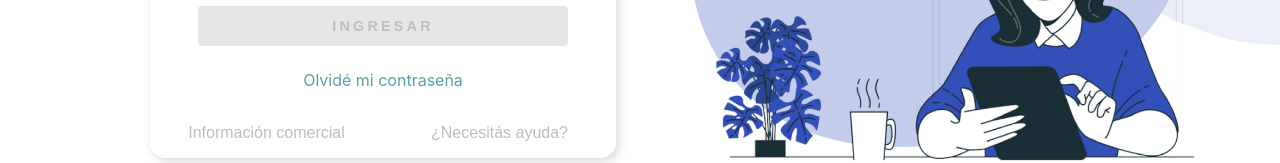
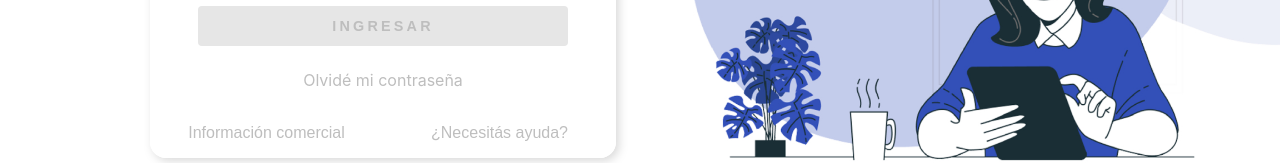
Before and after one commit to ArenasAgustin/boxcustodia-test, a React (Create React App) app: page /login in a window 1280 px wide. Shown: the part 473-636 px from the top of the page. Built offline with nearby package versions, Linux system fonts and the light colour scheme.

Commit message:
fix styles form

```diff
--- a/src/components/loginForm/index.js
+++ b/src/components/loginForm/index.js
@@ -47,7 +47,7 @@ const LoginForm = () => {
           Ingresar
         </button>
 
-        <a href="" className="reset-password-login">Olvidé mi contraseña</a>
+        <a href="" className="reset-password-login transition-slow">Olvidé mi contraseña</a>
       </div>
 
       <div className="extra-btn-login">
--- a/src/components/loginForm/loginForm.css
+++ b/src/components/loginForm/loginForm.css
@@ -88,8 +88,12 @@
 }
 
 .reset-password-login {
-  color: var(--color-rest-password);
+  color: var(--color-reset-password);
   text-decoration: none;
+}
+
+.reset-password-login:hover {
+  color: var(--color-reset-password-hover);
 }
 
 .extra-btn-login {
--- a/src/styles/styles.css
+++ b/src/styles/styles.css
@@ -1,19 +1,26 @@
 .transition-slow {
-  transition: all .6s ease-in-out;
-  -o-transition: all .6s ease-in-out;
-  -webkit-transition: all .6s ease-in-out;
+  transition: all 0.6s ease-in-out;
+  -o-transition: all 0.6s ease-in-out;
+  -webkit-transition: all 0.6s ease-in-out;
 }
 
 .transition-slow-xs {
-  transition: all .3s ease-in-out;
-  -o-transition: all .3s ease-in-out;
-  -webkit-transition: all .3s ease-in-out;
+  transition: all 0.3s ease-in-out;
+  -o-transition: all 0.3s ease-in-out;
+  -webkit-transition: all 0.3s ease-in-out;
 }
 
 .d-center-center-column {
   display: flex;
   flex-direction: column;
   justify-content: center;
+  align-items: center;
+}
+
+.d-between-center-row {
+  display: flex;
+  flex-direction: row;
+  justify-content: space-between;
   align-items: center;
 }
 
```
